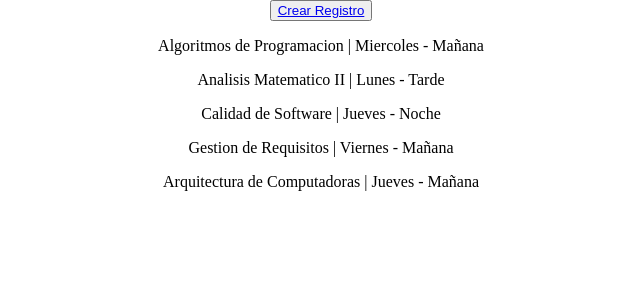
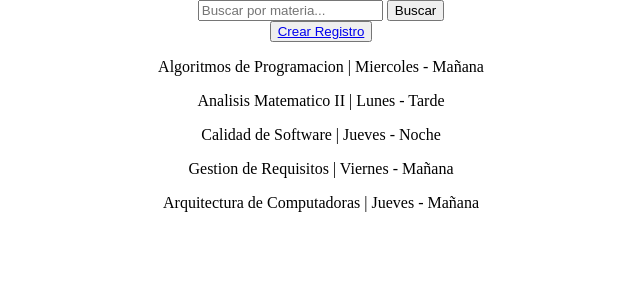
Before and after one commit to ianma15/pre-IanMarquez, a Django app: page /materia/list/ in a window 1280 px wide. Shown: the part 101-401 px from the top of the page, without its empty margins (319-959 px from the left). Run offline with Django 5.2, Linux system fonts and the light colour scheme; data comes from the database, SQL or seed files in the repository.

Commit message:
feat: filtro de busqueda añadido

```diff
--- a/proyecto/universidad/templates/universidad/estudiante_list.html
+++ b/proyecto/universidad/templates/universidad/estudiante_list.html
@@ -5,6 +5,10 @@
 {% endblock header %}
 
 {% block main %}
+    <form action="{% url 'estudiante_list' %}" method="get">
+        <input type="text" name="q" placeholder="Buscar por apellido...">
+        <button type="submit">Buscar</button>
+    </form>
     <button>
         <a href="{% url 'estudiante_create' %}">Crear Registro</a>
     </button>
--- a/proyecto/universidad/templates/universidad/materia_list.html
+++ b/proyecto/universidad/templates/universidad/materia_list.html
@@ -5,6 +5,10 @@
 {% endblock header %}
 
 {% block main %}
+    <form action="{% url 'materia_list' %}" method="get">
+        <input type="text" name="q" placeholder="Buscar por materia...">
+        <button type="submit">Buscar</button>
+    </form>
     <button>
         <a href="{% url 'materia_create' %}">Crear Registro</a>
     </button>
--- a/proyecto/universidad/templates/universidad/solicitud_list.html
+++ b/proyecto/universidad/templates/universidad/solicitud_list.html
@@ -5,6 +5,10 @@
 {% endblock header %}
 
 {% block main %}
+    <form action="{% url 'solicitud_list' %}" method="get">
+        <input type="text" name="q" placeholder="Buscar por materia...">
+        <button type="submit">Buscar</button>
+    </form>
     <button>
         <a href="{% url 'solicitud_create' %}">Crear Registro</a>
     </button>
--- a/proyecto/universidad/views.py
+++ b/proyecto/universidad/views.py
@@ -6,18 +6,30 @@ def index(request):
     return render(request, 'universidad/index.html')
 
 def estudiante_list(request):
-    query = Estudiante.objects.all()
-    context = {"object_list": query}
+    query = request.GET.get("q")
+    if query:
+        estudiantes = Estudiante.objects.filter(apellido__contains=query)
+    else:
+        estudiantes = Estudiante.objects.all()
+    context = {"object_list": estudiantes}
     return render(request, "universidad/estudiante_list.html", context)
 
 def materia_list(request):
-    query = Materia.objects.all()
-    context = {"object_list": query}
+    query = request.GET.get("q")
+    if query:
+        materias = Materia.objects.filter(nombre__contains=query)
+    else:
+        materias = Materia.objects.all()
+    context = {"object_list": materias}
     return render(request, "universidad/materia_list.html", context)
 
 def solicitud_list(request):
-    query = Solicitud.objects.all()
-    context = {"object_list": query}
+    query = request.GET.get("q")
+    if query:
+        solicitudes = Solicitud.objects.filter(materia__nombre__contains=query)
+    else:
+        solicitudes = Solicitud.objects.all()
+    context = {"object_list": solicitudes}
     return render(request, "universidad/solicitud_list.html", context)
 
 def estudiante_create(request):
```
